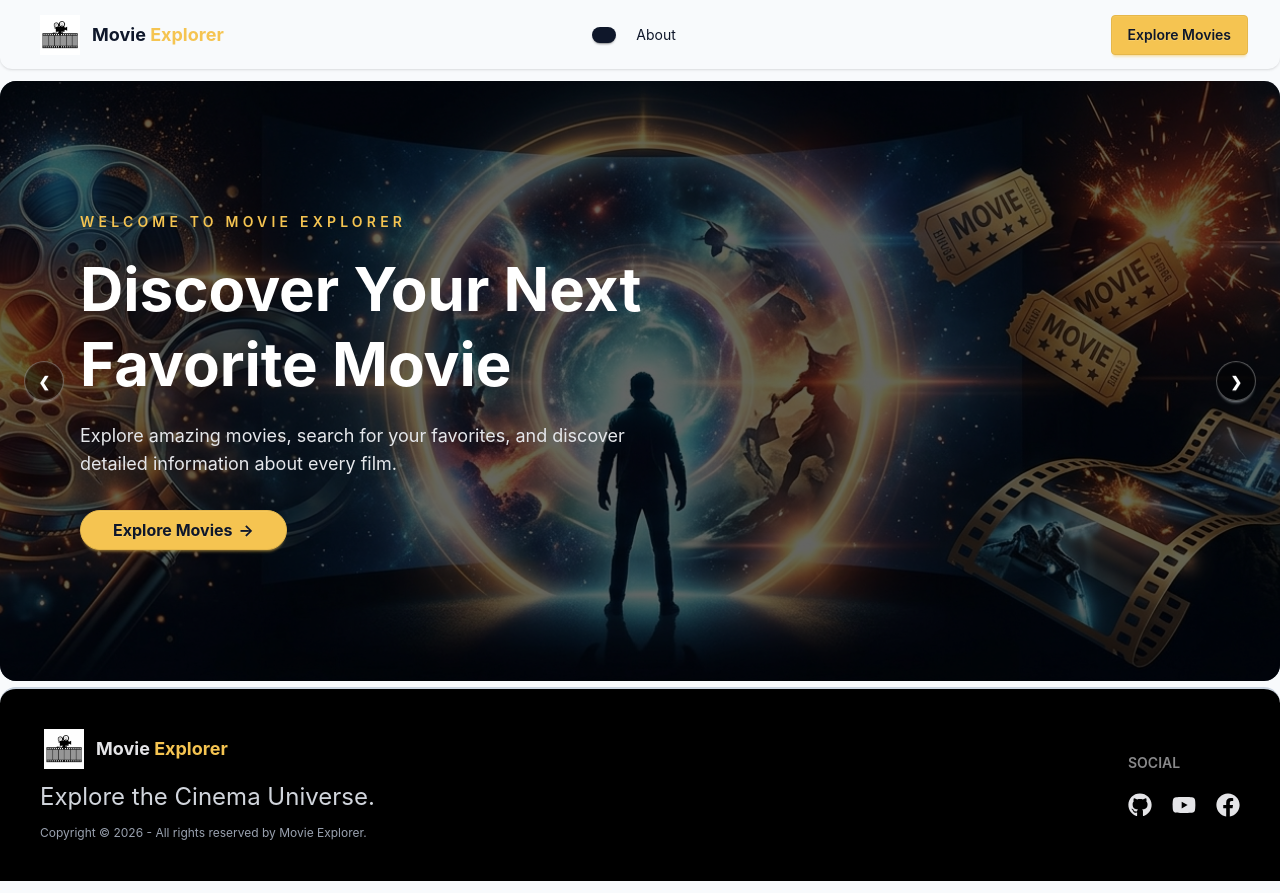
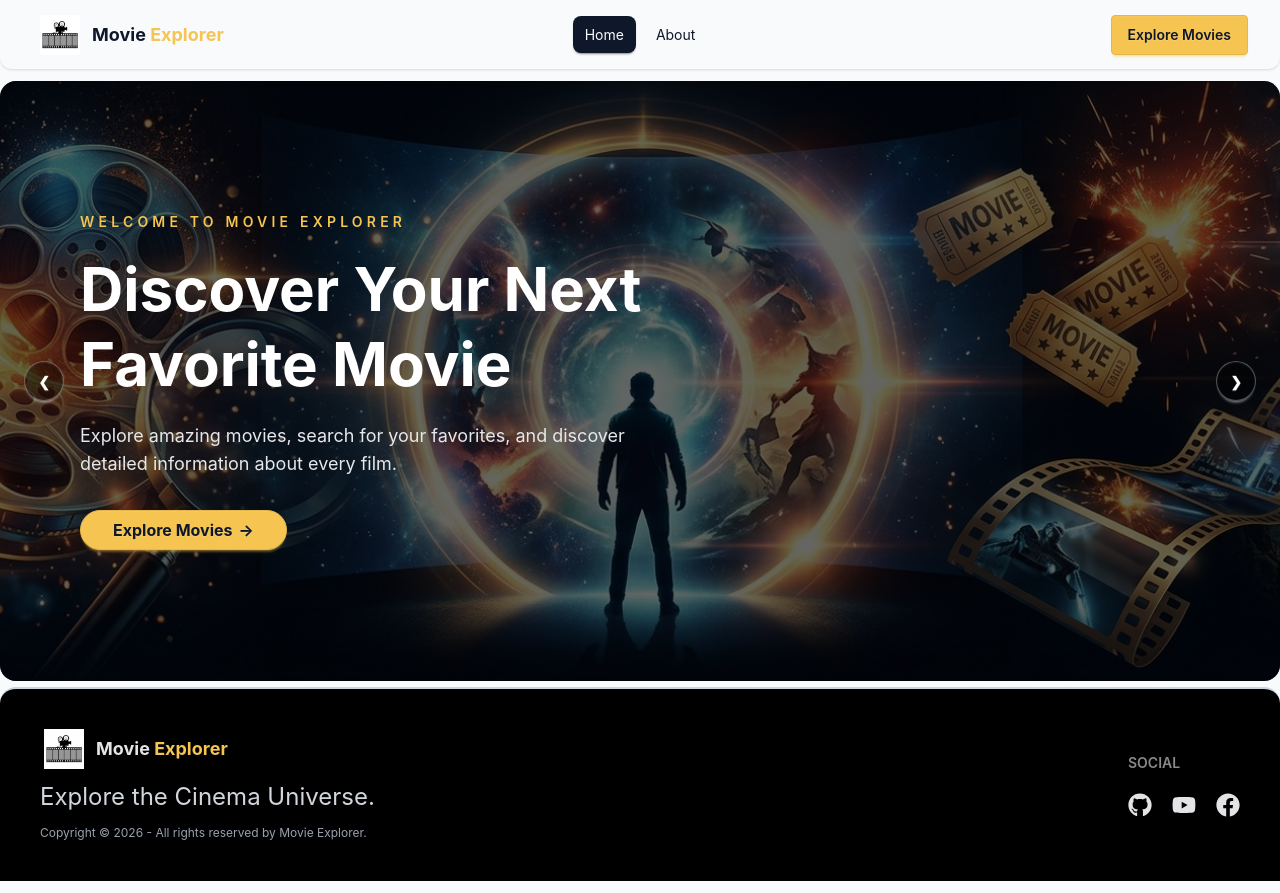
Before and after one commit to Protap55/movie-explorer, a React (Vite) app: page / in a window 1280 px wide. Built offline with nearby package versions, Linux system fonts and the light colour scheme.

Commit message:
project all done with ui update

```diff
--- a/src/Component/NavBar/NavBar.jsx
+++ b/src/Component/NavBar/NavBar.jsx
@@ -15,7 +15,7 @@ const NavBar = () => {
             }`
           }
         >
-          {/* Home */}
+          Home
         </NavLink>
       </li>
 
```
